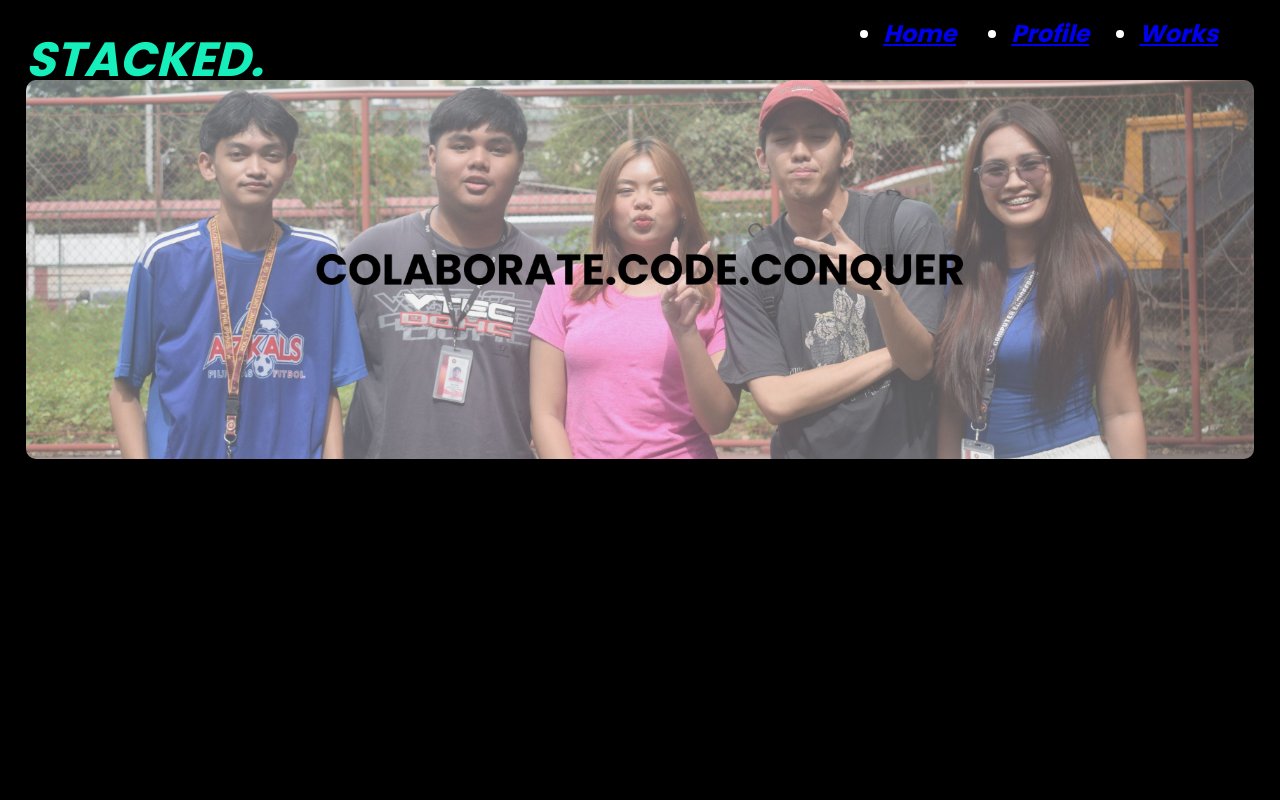
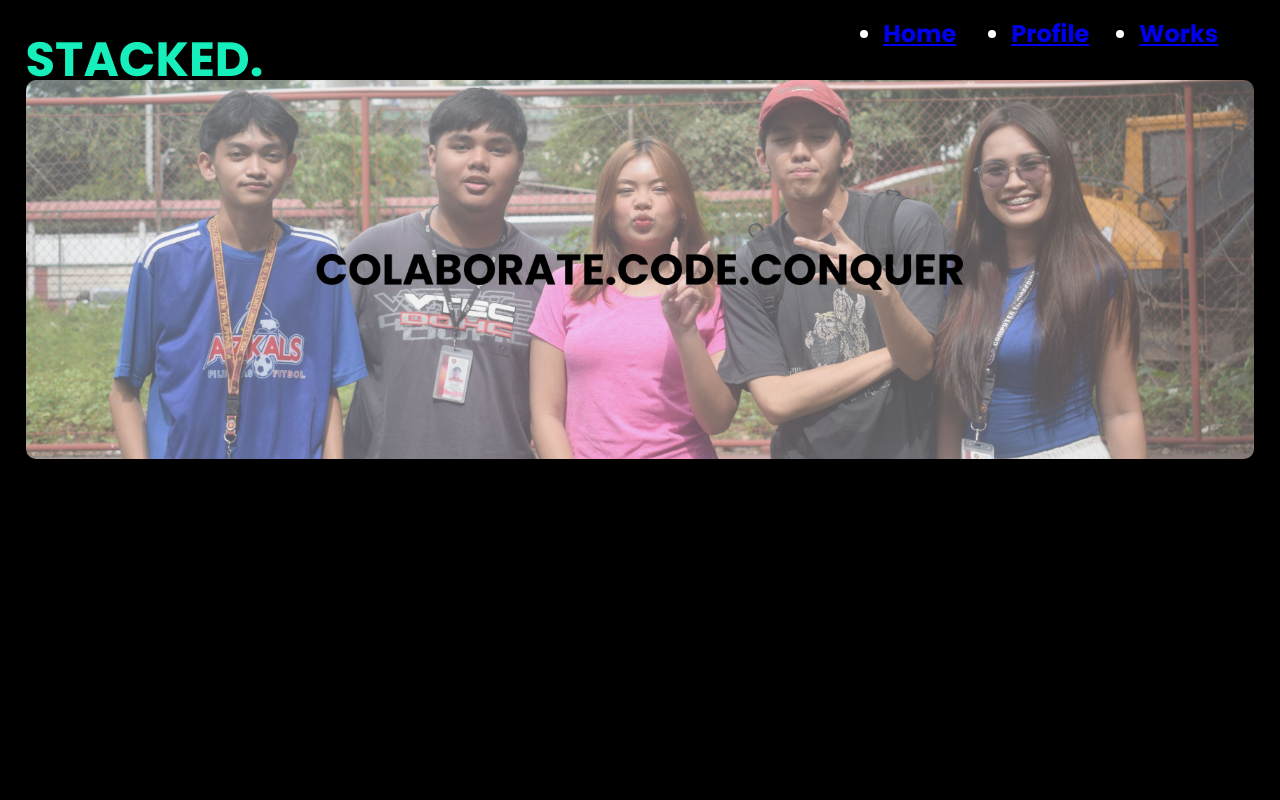
Before and after one commit to 6Domx/stacked_website, a Flask app: page / in a window 1280 px wide. Run offline with Flask 3, Linux system fonts and the light colour scheme.

Commit message:
Update style.css

```diff
--- a/static/styles/style.css
+++ b/static/styles/style.css
@@ -2,5 +2,4 @@ body {
     font-family: 'Poppins';
     font-size: 48px;
     font-weight: 700;
-    font-style: italic;
     color:#16EEBC;}
```
